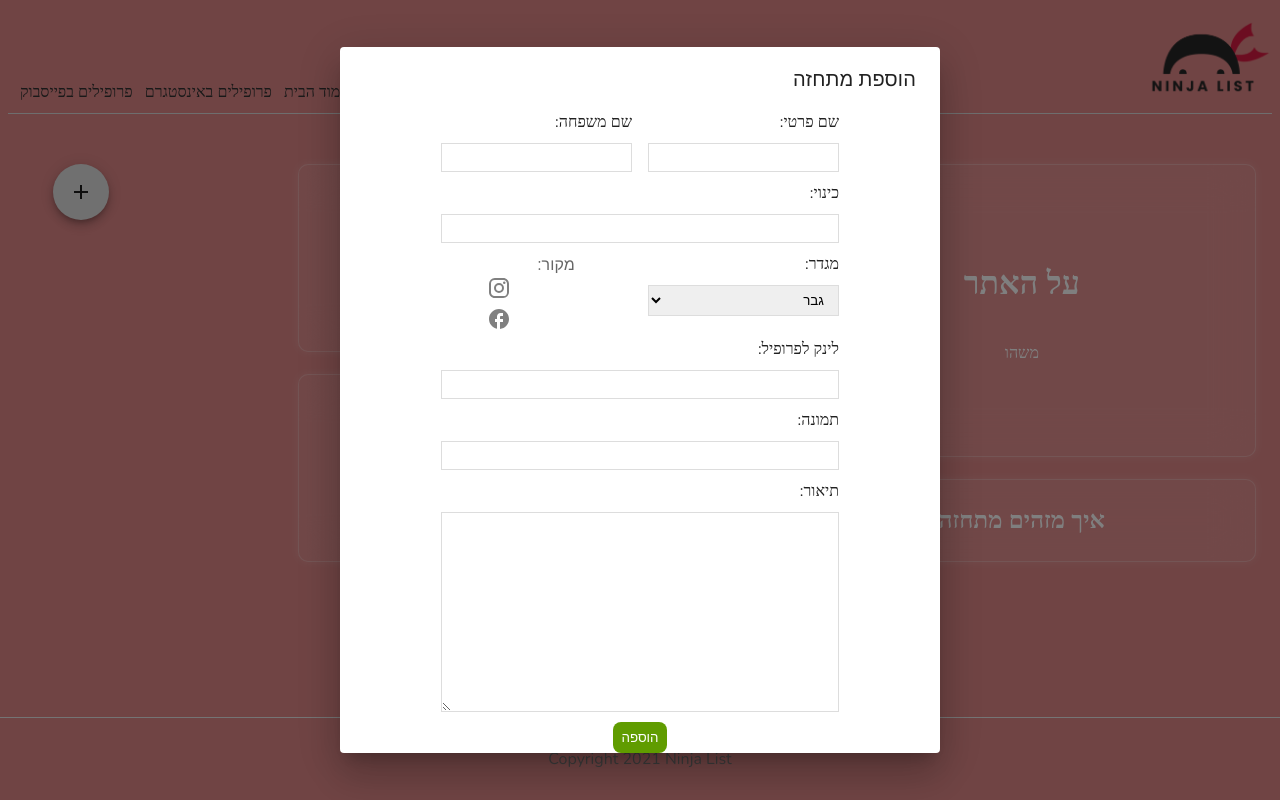
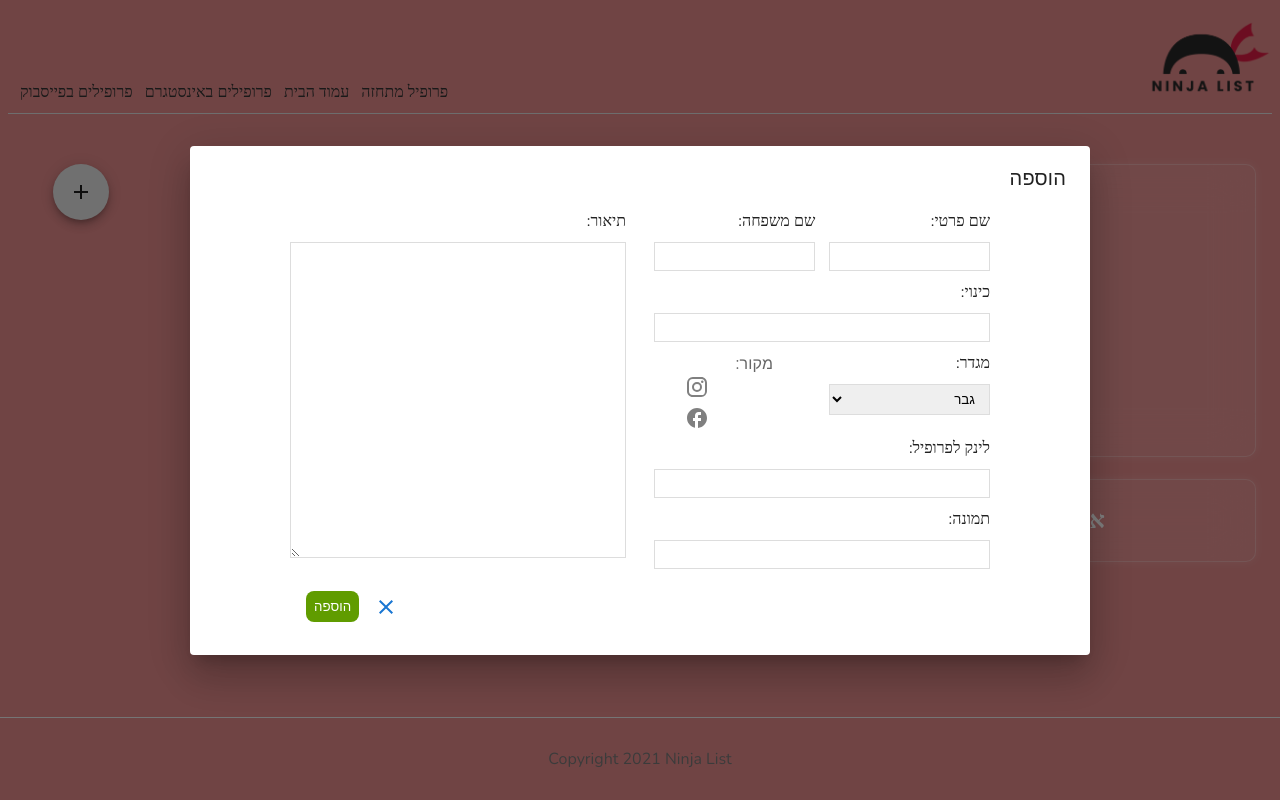
Before and after one commit to rashel1410/BeSafe-Hackathon, a Next.js app: page / in a window 1280 px wide. Both pictures are taken after a click on the button "add". Built offline with nearby package versions, Linux system fonts and the light colour scheme.

Commit message:
add a close button to the form

```diff
--- a/pages/create.js
+++ b/pages/create.js
@@ -1,5 +1,6 @@
 import FacebookRoundedIcon from '@mui/icons-material/FacebookRounded';
 import InstagramIcon from '@mui/icons-material/Instagram';
+import CloseIcon from '@mui/icons-material/Close';
 import Radio from '@mui/material/Radio';
 import RadioGroup from '@mui/material/RadioGroup';
 import FormControlLabel from '@mui/material/FormControlLabel';
@@ -7,7 +8,13 @@ import FormControl from '@mui/material/FormControl';
 import FormLabel from '@mui/material/FormLabel';
 import styles from '../styles/Create.module.css';
 import { useState } from 'react';
-import { Dialog, DialogTitle } from '@mui/material';
+import {
+  Dialog,
+  DialogActions,
+  DialogContent,
+  DialogTitle,
+  IconButton,
+} from '@mui/material';
 
 const CreateImposterDialog = ({ open, onClose }) => {
   const [firstName, setFirstName] = useState('');
@@ -55,12 +62,27 @@ const CreateImposterDialog = ({ open, onClose }) => {
       onClose={handleClose}
       open={open}
       fullWidth={true}
-      maxWidth={'sm'}
+      maxWidth={'md'}
       scroll={'paper'}
+      aria-labelledby="dialog"
+      className={styles.paper}
     >
-      <DialogTitle>הוספת מתחזה</DialogTitle>
+      <DialogTitle>הוספה</DialogTitle>
+      <DialogContent styles={styles.content}>
         <div className={styles.container}>
           <form onSubmit={handleSubmit}>
+            <div className={styles['row']}>
+              <div className={styles.column}>
+                {/* Info: */}
+                <label className={styles.label}>תיאור:</label>
+                <textarea
+                  value={info}
+                  onChange={(e) => setInfo(e.target.value)}
+                  className={styles.info}
+                  required
+                ></textarea>
+              </div>
+              <div className={styles.column}>
                 <div className={styles['row']}>
                   <div className={styles.column}>
                     {/* First name: */}
@@ -169,19 +191,22 @@ const CreateImposterDialog = ({ open, onClose }) => {
                   className={styles.input}
                   type='text'
                 />
-
-          {/* Info: */}
-          <label className={styles.label}>תיאור:</label>
-          <textarea
-            value={info}
-            onChange={(e) => setInfo(e.target.value)}
-            className={styles.info}
-            required
-          ></textarea>
-
+              </div>
+            </div>
+            <DialogActions>
+              <IconButton
+                autoFocus
+                onClick={handleClose}
+                color='primary'
+                className={styles.closeButton}
+              >
+                <CloseIcon />
+              </IconButton>
               <button className={styles.button}>הוספה</button>
+            </DialogActions>
           </form>
         </div>
+      </DialogContent>
     </Dialog>
   );
 };
--- a/styles/Create.module.css
+++ b/styles/Create.module.css
@@ -1,6 +1,6 @@
 /* add new imposter form */
 .container {
-  max-width: 400px;
+  max-width: 700px;
   margin: 0 auto;
   text-align: center;
 }
@@ -9,10 +9,13 @@
   display: block;
 }
 .title {
-  font-size: 20px;
+  /* font-size: 20px;
   color: #609c00;
-  margin-bottom: 30px;
+  margin-bottom: 30px; */
+  display: flex;
+  align-items: center;
 }
+
 .input,
 .info,
 .social {
@@ -25,7 +28,7 @@
 }
 
 .info {
-  height: 200px;
+  height: 316px;
 }
 
 .button {
@@ -61,7 +64,6 @@
 .icon {
   border: none;
   margin-right: 30px;
-
 }
 
 .iconUnchecked {
@@ -86,3 +88,14 @@
 .inline {
   display: inline;
 }
+
+.closeButton {
+  position: absolute;
+  left: 1%;
+  top: 1%;
+  color: rgb(255, 0, 187);
+}
+
+.paper {
+  overflow-y: unset;
+}
```
Lines whose indentation alone changed are shown as unchanged.
